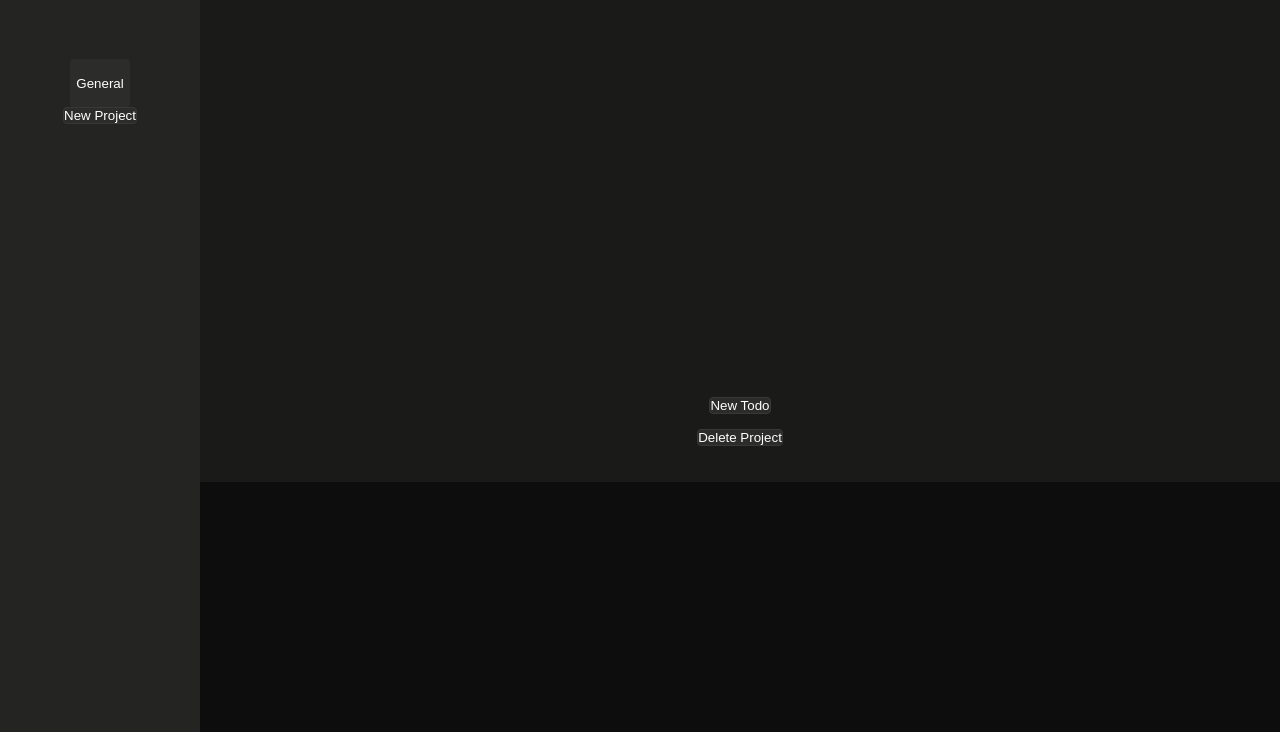
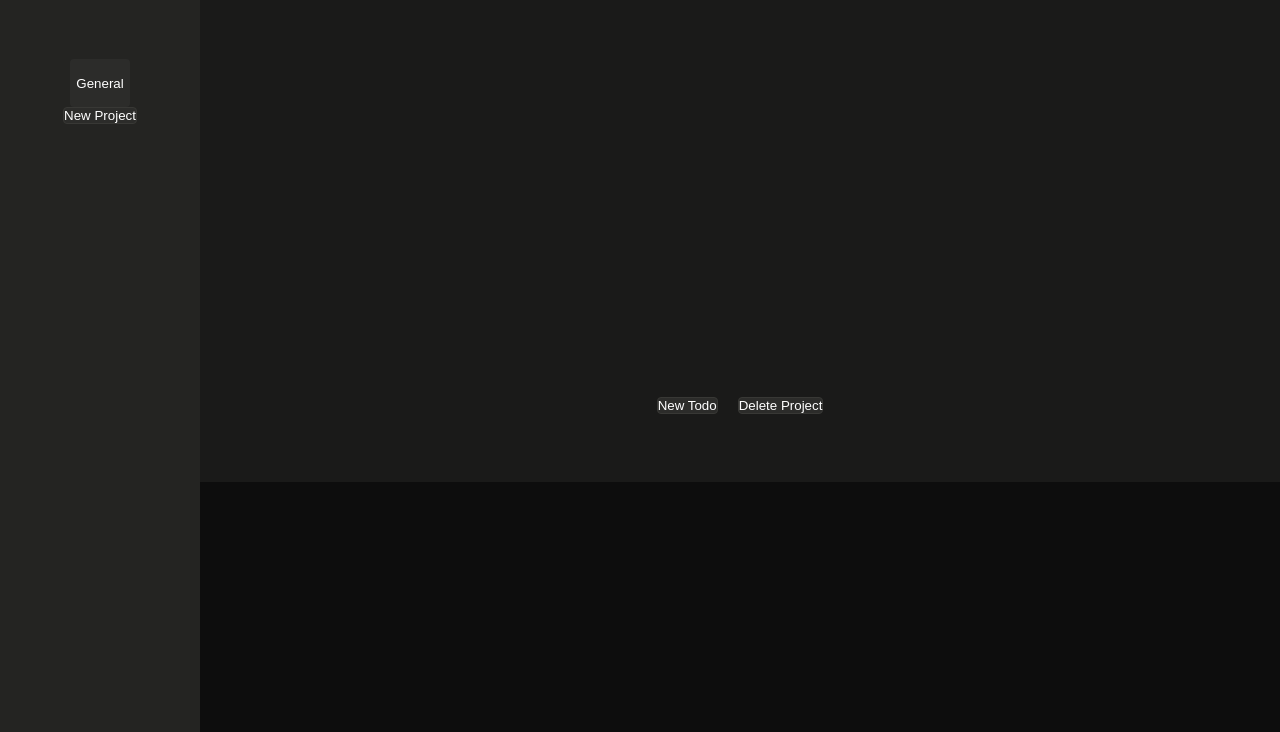
Before and after one commit to LucasAzevedoTheDev/to-do-list, a website built with webpack: page src/index.html in a window 1280 px wide. Shown: the part 68-800 px from the top of the page. Built offline with nearby package versions, Linux system fonts and the light colour scheme.

Commit message:
create buttons-container

```diff
--- a/src/styles.css
+++ b/src/styles.css
@@ -48,6 +48,15 @@ body {
   flex-direction: column;
   align-items: center;
   gap: 15px;
+}
+
+.buttons-container {
+  margin-left: auto;
+  margin-right: auto;
+  display: flex;
+  gap: 20px;
+  align-items: center;
+  justify-content: center;
 }
 
 .project-div {
--- a/src/ui.js
+++ b/src/ui.js
@@ -8,6 +8,9 @@ containerDiv.classList.add("container-div");
 
 const todoContainer = document.createElement("div");
 todoContainer.classList.add("todo-container");
+
+const buttonsContainer = document.createElement("div");
+buttonsContainer.classList.add("buttons-container");
 
 const dialog = document.createElement("dialog");
 dialog.classList.add("modal");
@@ -52,6 +55,7 @@ function createProjectsDiv() {
 function createContainer() {
   body.appendChild(containerDiv);
   containerDiv.appendChild(todoContainer);
+  containerDiv.appendChild(buttonsContainer);
   currentProject = projects[0];
 
   createTheDiv();
@@ -218,7 +222,7 @@ function createNewButton() {
   const newButton = document.createElement("button");
   newButton.classList.add("new-button");
   newButton.textContent = "New Todo";
-  containerDiv.appendChild(newButton);
+  buttonsContainer.appendChild(newButton);
 
   newButton.addEventListener("click", () => {
       dialog.showModal();
@@ -258,7 +262,7 @@ function createDeleteProjectButton() {
   const deleteProjectButton = document.createElement("button");
   deleteProjectButton.classList.add("delete-project-button");
   deleteProjectButton.textContent = "Delete Project";
-  containerDiv.appendChild(deleteProjectButton);
+  buttonsContainer.appendChild(deleteProjectButton);
 
   deleteProjectButton.addEventListener("click", () => {
 
```
